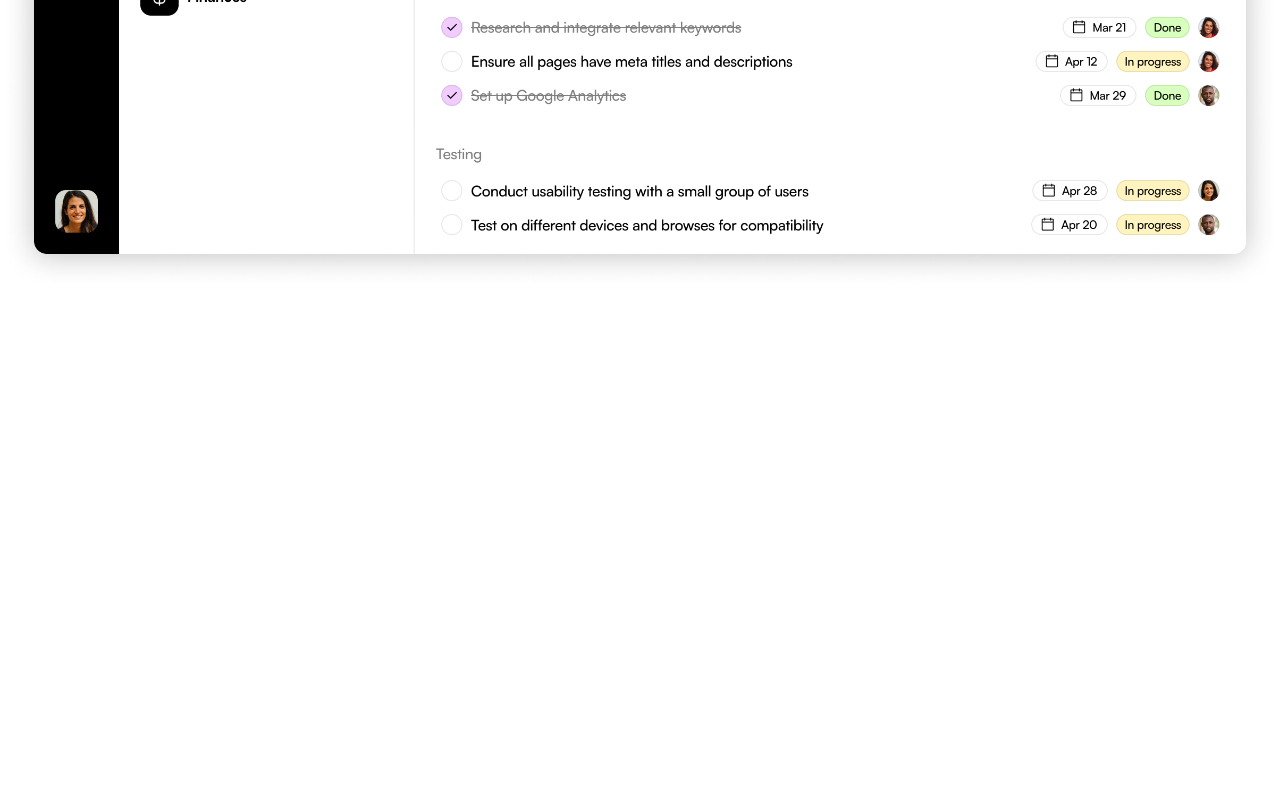
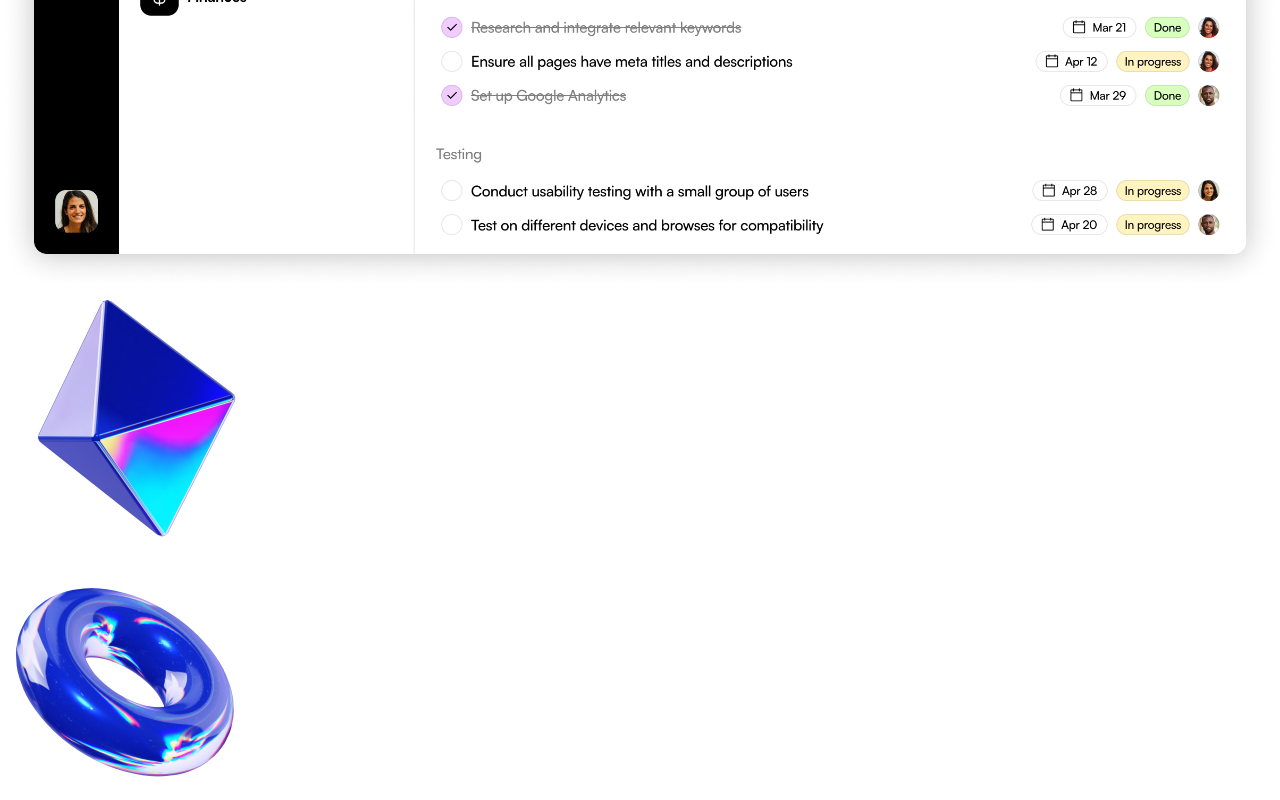
Before and after one commit to Generative-AI-Developer/saas-application, a Next.js app: page / in a window 1280 px wide. Shown: the part 5673-6473 px from the top of the page. Before the commit the page ends 5963 px from the top, so only its background shows below. Built offline with nearby package versions, Linux system fonts and the light colour scheme.

Commit message:
product showcase comleted

```diff
--- a/src/sections/ProductShowcase.tsx
+++ b/src/sections/ProductShowcase.tsx
@@ -1,19 +1,27 @@
 
 import productImage from '@/assets/product-image.png'
+import pyramidImage from '@/assets/pyramid.png'
+import tubeImage from '@/assets/tube.png'
 import Image from 'next/image';
 export const ProductShowcase = () => {
   return (
-    <section className='bg-gradient-to-b from-[#FFFFFF] to-[D2DCFF] py-24'>
+    <section className='bg-gradient-to-b from-[#FFFFFF] to-[D2DCFF] py-24 overflow-x-clip'>
       <div className="container">
+        <div className='max-w-[540px] mx-auto'>
         <div className='flex justify-center'>
         <div className='tag'>Bost your productivity</div>
         </div>
-        <h2 className='text-center text-3xl font-bold tracking-tighter bg-gradient-to-b from-black to-[#001E80] text-transparent bg-clip-text'>A more effective way to track progress</h2>
+        <h2 className='text-center text-3xl md:text-[54px] md:leading-[60px] font-bold tracking-tighter bg-gradient-to-b from-black to-[#001E80] text-transparent bg-clip-text'>A more effective way to track progress</h2>
 
         <p className='text-center text-[22px] leading-[30px] tracking-tight text-[#0103DE]'>
           Effectively turn your ideas into a fully fuctional, responsive SaaS website in just minutes with this template.
         </p>
-        <Image src={productImage} alt='Product Image'/>
+        </div>
+        <div className='relative'>
+        <Image src={productImage} alt='Product Image' className='mt-10'/>
+        <Image src={pyramidImage} alt='Paramid Image' className='hidden md:block absolute -right-36 -top-32' height={262} width={262}/>
+        <Image src={tubeImage} alt='tube Image' height={248} className='hidden md:block absolute bottom-24 -left-36'/>
+        </div>
       </div>
     </section>
 
```
